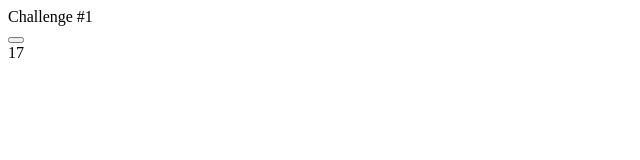
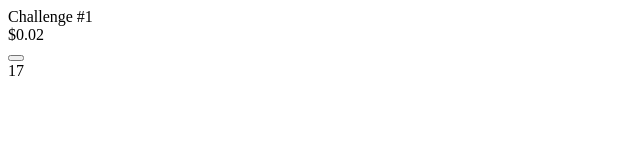
Before and after one commit to PetrafiedIce/eaumc, a React (Vite) app: page / in a window 1280 px wide. Shown: the top 160 px of the page, without its empty margins (0-640 px from the left). Built offline with nearby package versions, Linux system fonts and the light colour scheme; the HTML template or start-up script is replaced by a standard one.

Commit message:
Checkpoint before follow-up message
Co-authored-by: brennanknick <brennanknick@gmail.com>

```diff
--- a/src/App.jsx
+++ b/src/App.jsx
@@ -1,11 +1,22 @@
-import React, { useState } from 'react';
+import React, { useEffect, useRef, useState } from 'react';
 
 export default function App() {
   const [pressed, setPressed] = useState(false);
+  const startRef = useRef(Date.now());
+  const [nowMs, setNowMs] = useState(Date.now());
+
+  useEffect(() => {
+    const id = setInterval(() => setNowMs(Date.now()), 1000);
+    return () => clearInterval(id);
+  }, []);
+
+  const earned = Math.max(0, ((nowMs - startRef.current) / 3600000) * 10);
+  const display = `$${earned.toFixed(2)}`;
 
   return (
     <div className="screen">
       <div className="title-banner">Challenge #1</div>
+      <div className="counter" aria-live="polite">{display}</div>
       <div className={`center ${pressed ? 'fade-out' : 'fade-in'}`} aria-hidden={pressed} style={{ pointerEvents: pressed ? 'none' : 'auto' }}>
         {!pressed && (
           <button
--- a/src/styles.css
+++ b/src/styles.css
@@ -46,6 +46,22 @@ body {
   backdrop-filter: blur(6px);
   box-shadow: 0 8px 24px rgba(0,0,0,0.45);
   animation: fade-in 480ms ease forwards;
+}
+
+.counter {
+  position: absolute;
+  top: 24px;
+  right: 24px;
+  font-variant-numeric: tabular-nums;
+  font-weight: 800;
+  letter-spacing: 0.06em;
+  color: rgba(223, 230, 255, 0.9);
+  padding: 8px 12px;
+  border-radius: 10px;
+  background: rgba(255,255,255,0.02);
+  border: 1px solid rgba(255,255,255,0.06);
+  box-shadow: 0 8px 24px rgba(0,0,0,0.45);
+  backdrop-filter: blur(6px);
 }
 
 .center, .reveal {
```
